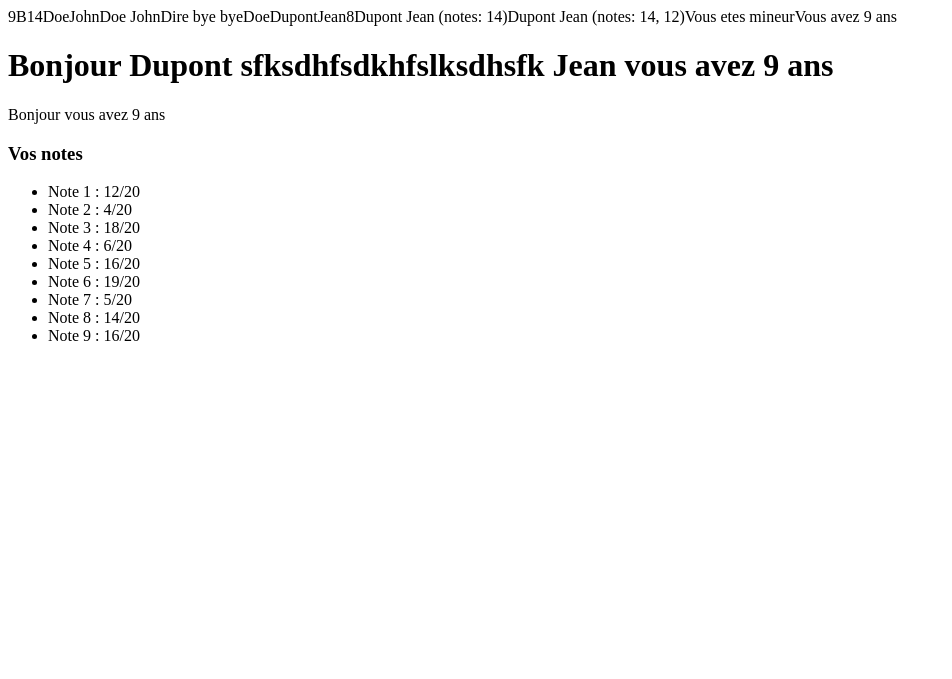
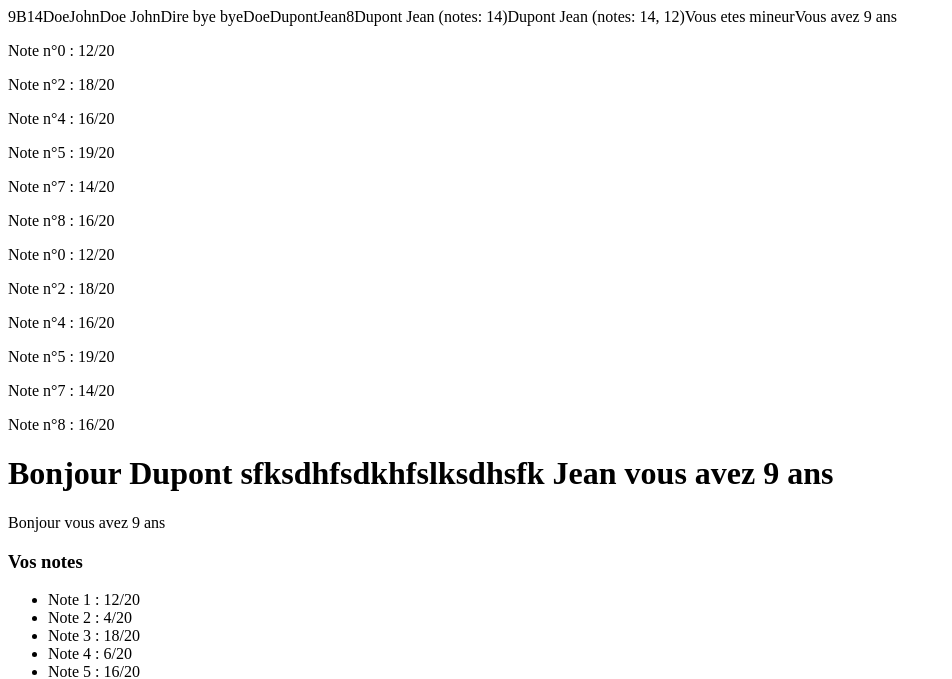
Before and after one commit to Djeg/formation-php-poo, a PHP site: page / in a window 1280 px wide. Shown: the top 679 px of the page, without its empty margins (0-952 px from the left). Run offline with PHP 8.4, Linux system fonts and the light colour scheme.

Commit message:
Ajout d'un continue

```diff
--- a/public/index.php
+++ b/public/index.php
@@ -92,6 +92,20 @@ if (!$estMajeur) {
 
 $notes = [12, 4, 18, 6, 16, 19, 5, 14, 16];
 
+foreach ($notes as $index => $note) {
+    if ($note >= 10) {
+        echo "<p>Note n°$index : $note/20</p>";
+    }
+}
+
+foreach ($notes as $index => $note) {
+    if ($note < 10) {
+        continue;
+    }
+
+    echo "<p>Note n°$index : $note/20</p>";
+}
+
 ?>
 
 <h1>
```
